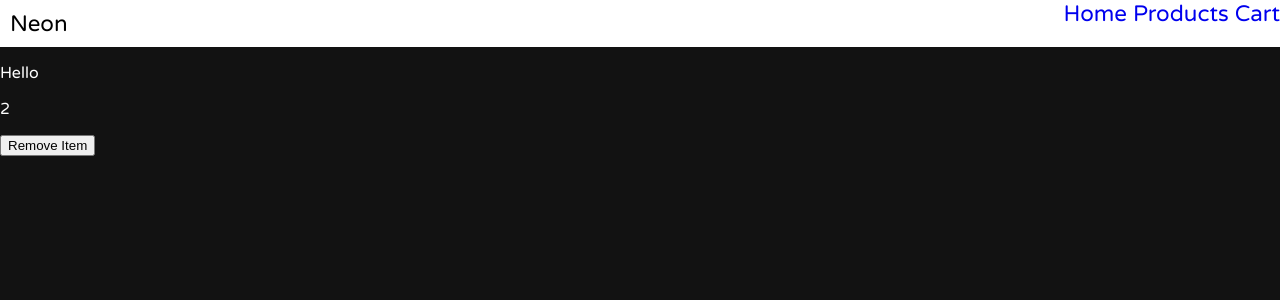
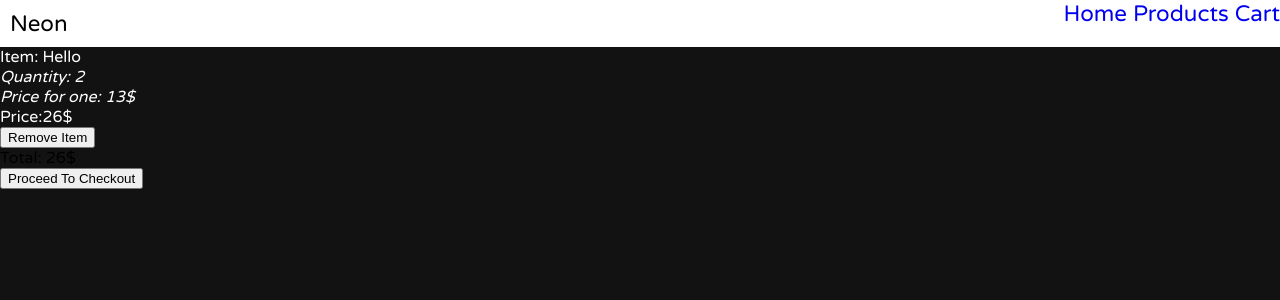
Before and after one commit to Mo-21/Shopping-Cart, a React (Vite) app: page /cart in a window 1280 px wide. Shown: the top 300 px of the page. Built offline with nearby package versions, Linux system fonts and the light colour scheme.

Commit message:
Create Checkout Page with All Items Added to Cart

```diff
--- a/src/components/Cart.jsx
+++ b/src/components/Cart.jsx
@@ -1,37 +1,74 @@
 import { Navbar } from "./App";
 import "../styles/global.scss";
-import { useState } from "react";
+import { useState, useEffect } from "react";
 
 export class AddToCart {
-  static itemsToCheck = [{ title: "Hello", quantity: 2 }];
+  static itemsToCheck = [{ title: "Hello", quantity: 2, price: 13 }];
   constructor(title, quantity, price) {
     (this.title = title), (this.quantity = quantity), (this.price = price);
-    AddToCart.itemsToCheck.push({ title, quantity });
+    AddToCart.itemsToCheck.push({ title, quantity, price });
+    console.log(AddToCart.itemsToCheck);
   }
-
-  static removeItem(title) {}
 }
 
 export default function Cart() {
+  const [itemsInCart, setItemsInCart] = useState(AddToCart.itemsToCheck);
+
+  let total = 0;
+  AddToCart.itemsToCheck.map(
+    (item) => (total = total + item.price * item.quantity)
+  );
+
+  console.log(total);
+
+  useEffect(() => {
+    setItemsInCart([...AddToCart.itemsToCheck]);
+  }, [AddToCart.itemsToCheck]);
+
+  const removeItem = (index) => {
+    const newItems = [...itemsInCart];
+    newItems.splice(index, 1);
+    AddToCart.itemsToCheck.splice(index, 1);
+    setItemsInCart(newItems);
+  };
+
+  console.log(itemsInCart);
+
   return (
     <>
       <Navbar />
+      <div className="container-cart">
         <div style={{ color: "white" }} className="cart-group">
-        {AddToCart.itemsToCheck.map((item, index) => (
-          <div key={index}>
-            <p>{item.title}</p>
-            <p>{item.quantity}</p>
-            <p>{item.price}</p>
+          {itemsInCart.map((item, index) => (
+            <div className="theItemItSelf" key={index}>
+              <div className="item">Item: {item.title}</div>
+              <div style={{ fontStyle: "italic" }}>
+                Quantity: {item.quantity}
+              </div>
+              <div style={{ fontStyle: "italic" }}>
+                Price for one: {item.price}$
+              </div>
+              <div className="price">
+                Price:
+                {item.quantity > 1 ? item.price * item.quantity : item.price}$
+              </div>
               <button
                 data-key={index}
                 className="remove-item"
-              onClick={() => AddToCart.removeItem(item.title)}
+                onClick={() => removeItem(index)}
               >
                 Remove Item
               </button>
             </div>
           ))}
         </div>
+        <div className="check-out">
+          <div className="second-cont">
+            <div className="total">Total: {total}$</div>
+            <button className="proceed">Proceed To Checkout</button>
+          </div>
+        </div>
+      </div>
     </>
   );
 }
--- a/src/components/FetchProducts.jsx
+++ b/src/components/FetchProducts.jsx
@@ -49,7 +49,9 @@ export default function ProductProfile({ limit }) {
   const handleAddClick = (event) => {
     const itemTitle = event.target.getAttribute("data-title");
     const itemQuantity = event.target.getAttribute("data-quant");
-    const item = new AddToCart(itemTitle, itemQuantity);
+    const itemPrice = event.target.getAttribute("data-price");
+    const item = new AddToCart(itemTitle, itemQuantity, itemPrice);
+    console.log(item);
   };
 
   if (error)
@@ -87,8 +89,9 @@ export default function ProductProfile({ limit }) {
           <button
             data-title={product.title}
             data-quant={quantities[index]}
+            data-price={product.price}
             onClick={handleAddClick}
-            className="text"
+            className="add"
           >
             Add To Cart
           </button>
```
Lines whose indentation alone changed are shown as unchanged.
